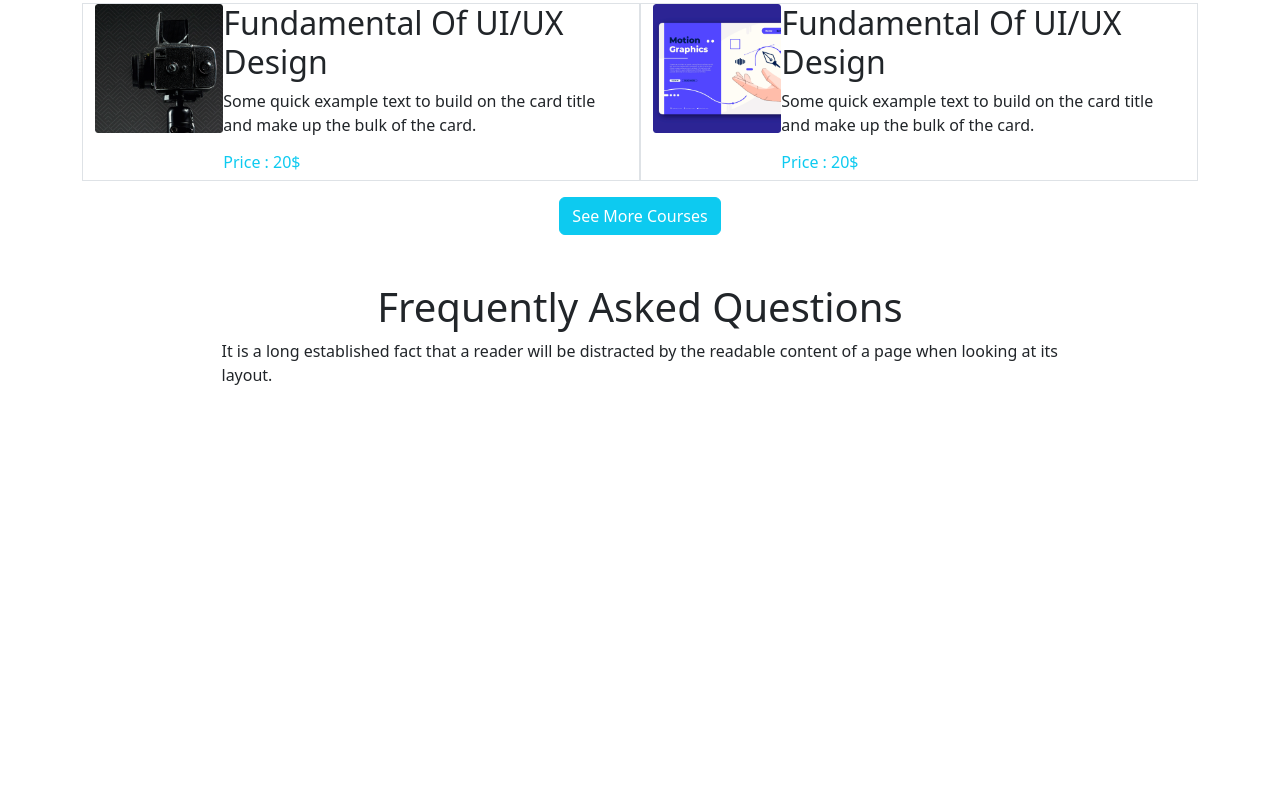
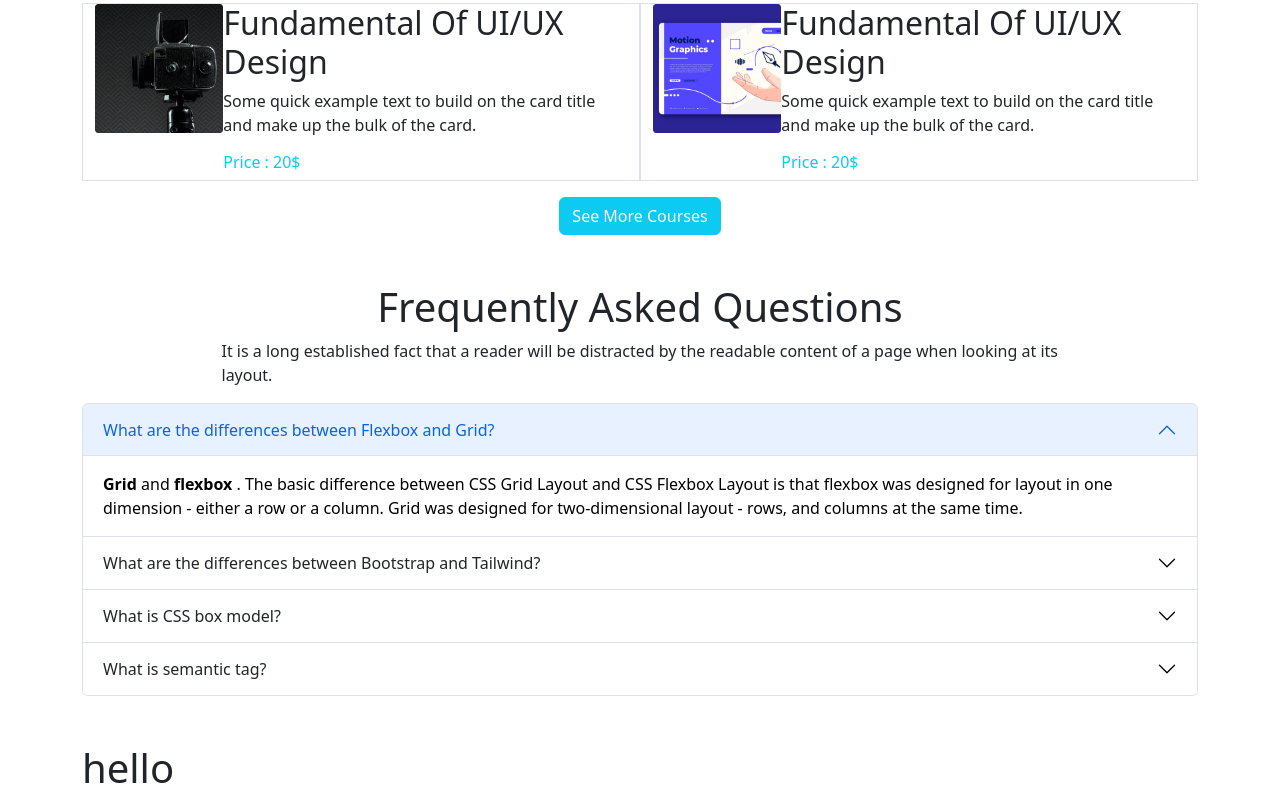
Before and after one commit to SaddamHossainRepo/edTech-website, a plain HTML site: page index.html in a window 1280 px wide. Shown: the part 1431-2231 px from the top of the page. Before the commit the page ends 1834 px from the top, so only its background shows below. Drawn offline with nearby package versions, Linux system fonts and the light colour scheme.

Commit message:
frequently asked questions added

```diff
--- a/index.html
+++ b/index.html
@@ -203,13 +203,62 @@
             </div>
           </section>
           <!-- frequently asked questions end -->
-          <!-- drop-down section start -->
+          <!-- dropdown start -->
           <section>
+            <div class="accordion" id="accordionExample">
+              <div class="accordion-item">
+                <h2 class="accordion-header" id="headingOne">
+                  <button class="accordion-button" type="button" data-bs-toggle="collapse" data-bs-target="#collapseOne" aria-expanded="true" aria-controls="collapseOne">
+                    What are the differences between Flexbox and Grid?
+                  </button>
+                </h2>
+                <div id="collapseOne" class="accordion-collapse collapse show" aria-labelledby="headingOne" data-bs-parent="#accordionExample">
+                  <div class="accordion-body">
+                    <strong>Grid</strong>  and <strong>flexbox</strong> . The basic difference between CSS Grid Layout and CSS Flexbox Layout is that flexbox was designed for layout in one dimension - either a row or a column. Grid was designed for two-dimensional layout - rows, and columns at the same time.
+                  </div>
+                </div>
+              </div>
+              <div class="accordion-item">
+                <h2 class="accordion-header" id="headingTwo">
+                  <button class="accordion-button collapsed" type="button" data-bs-toggle="collapse" data-bs-target="#collapseTwo" aria-expanded="false" aria-controls="collapseTwo">
+                    What are the differences between Bootstrap and Tailwind?
+                  </button>
+                </h2>
+                <div id="collapseTwo" class="accordion-collapse collapse" aria-labelledby="headingTwo" data-bs-parent="#accordionExample">
+                  <div class="accordion-body">
+                    The main difference between TailwindCSS and Bootstrap is that Tailwind CSS is not a UI kit. Unlike UI kits such as Bootstrap, Bulma, and Foundation, Tailwind CSS doesn't have a default theme or built-in UI components. Instead, it comes with predesigned widgets you can use to build your site from scratch.
+                  </div>
+                </div>
+              </div>
+              <div class="accordion-item">
+                <h2 class="accordion-header" id="headingThree">
+                  <button class="accordion-button collapsed" type="button" data-bs-toggle="collapse" data-bs-target="#collapseThree" aria-expanded="false" aria-controls="collapseThree">
+                    What is CSS box model?
+                  </button>
+                </h2>
+                <div id="collapseThree" class="accordion-collapse collapse" aria-labelledby="headingThree" data-bs-parent="#accordionExample">
+                  <div class="accordion-body">
+                    In web development, the CSS box model refers to how HTML elements are modeled in browser engines and how the dimensions of those HTML elements are derived from CSS properties. It is a fundamental concept for the composition of HTML webpages.
+                  </div>
+                </div>
+              </div>
+              <div class="accordion-item">
+                <h2 class="accordion-header" id="headingFour">
+                  <button class="accordion-button collapsed" type="button" data-bs-toggle="collapse" data-bs-target="#collapseFour" aria-expanded="false" aria-controls="collapseFour">
+                    What is semantic tag?
+                  </button>
+                </h2>
+                <div id="collapseFour" class="accordion-collapse collapse" aria-labelledby="headingFour" data-bs-parent="#accordionExample">
+                  <div class="accordion-body">
+                    The HTML semantics refers to the tags that provide meaning to an HTML page rather than just presentation. It makes HTML more comprehensible by better defining the different sections and layout of web pages.
+                  </div>
+                </div>
+              </div>
 
+            </div>
           </section>
-          <!-- drop-down section end -->
-          <section>
-
+          <section class="mt-5">
+            <h1>hello</h1>
           </section>
         </main>
     </header>
```
